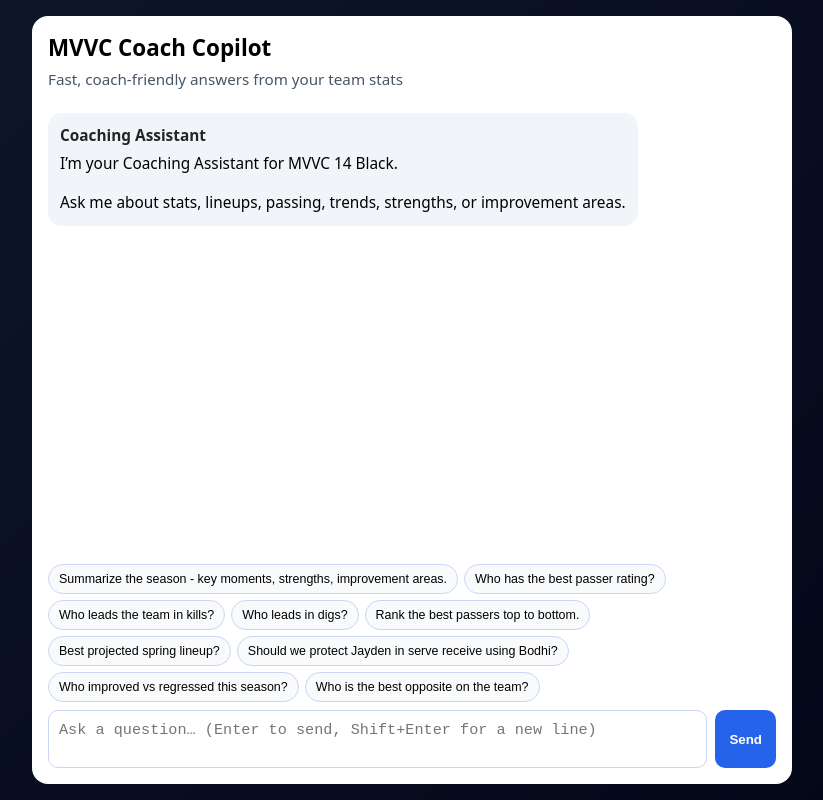
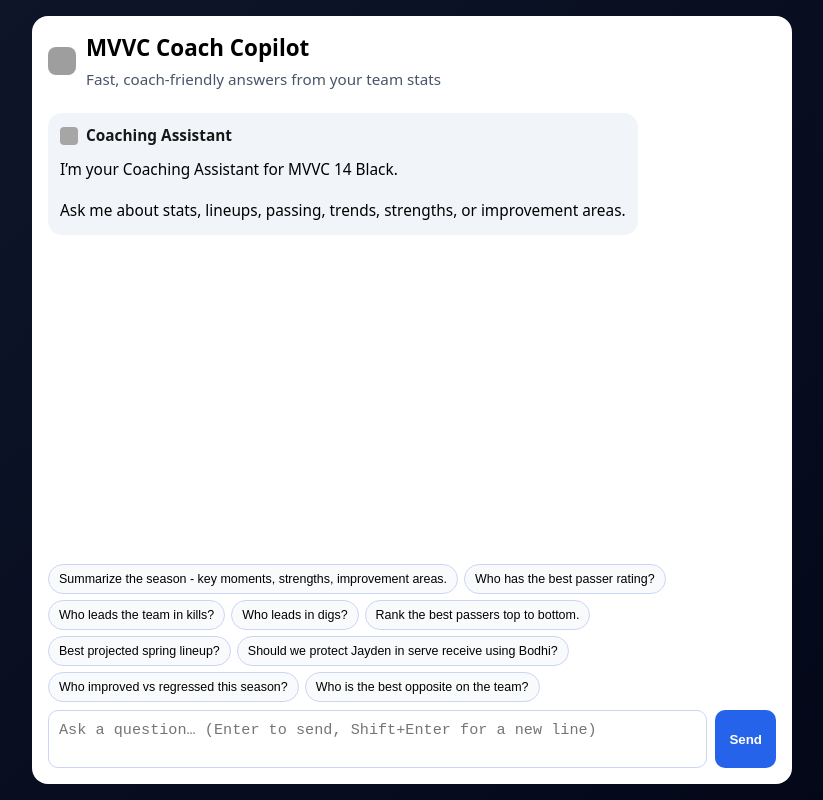
Before and after one commit to mtuyay-glitch/mvvc-coach-copilot, a Next.js app: page / in a window 1280 px wide. Shown: the whole page, without its empty margins (228-1051 px from the left). Built offline with nearby package versions, Linux system fonts and the light colour scheme; grey boxes are pictures that could not be loaded.

Commit message:
Update page.tsx
Add logo

```diff
--- a/app/page.tsx
+++ b/app/page.tsx
@@ -53,9 +53,12 @@ function toNiceHtml(raw: string) {
     const t = line.trim();
     if (!t) return false;
     if (/^(FACT:|PROJECTION:|Next steps:)/i.test(t)) return true;
-    // Common section titles (no colon)
-    if (/^(Short answer|Roster snapshot|Strengths|Improvement areas|Actionable Next steps|What I cannot provide)/i.test(t)) return true;
-    // Any "Title — subtitle" style
+    if (
+      /^(Short answer|Roster snapshot|Strengths|Improvement areas|Actionable Next steps|What I cannot provide)/i.test(
+        t
+      )
+    )
+      return true;
     if (/^[A-Za-z].{0,60}—/.test(t)) return true;
     return false;
   };
@@ -64,14 +67,12 @@ function toNiceHtml(raw: string) {
     const line = lines[i];
     const t = line.trim();
 
-    // Blank line => paragraph separation
     if (!t) {
       closeList();
       html += `<div style="height:10px"></div>`;
       continue;
     }
 
-    // Bullet list
     if (t.startsWith("- ")) {
       if (!inList) {
         closeList();
@@ -83,14 +84,12 @@ function toNiceHtml(raw: string) {
       continue;
     }
 
-    // Heading
     if (isHeading(t)) {
       closeList();
       html += `<div class="niceHeading">${t}</div>`;
       continue;
     }
 
-    // Normal paragraph line
     closeList();
     html += `<div class="nicePara">${t}</div>`;
   }
@@ -101,6 +100,21 @@ function toNiceHtml(raw: string) {
   html = html.replace(/\*\*(.+?)\*\*/g, "<strong>$1</strong>");
 
   return html;
+}
+
+function AssistantLabel() {
+  return (
+    <div style={styles.assistantLabel}>
+      <img
+        src="/mvvc-logo.png"
+        alt="MVVC"
+        width={18}
+        height={18}
+        style={styles.assistantLogo}
+      />
+      <span>Coaching Assistant</span>
+    </div>
+  );
 }
 
 export default function HomePage() {
@@ -163,8 +177,21 @@ export default function HomePage() {
     <main style={styles.page}>
       <section style={styles.card}>
         <header style={styles.header}>
-          <h1 style={styles.title}>MVVC Coach Copilot</h1>
-          <p style={styles.subtitle}>Fast, coach-friendly answers from your team stats</p>
+          <div style={styles.headerRow}>
+            <img
+              src="/mvvc-logo.png"
+              alt="MVVC"
+              width={28}
+              height={28}
+              style={styles.headerLogo}
+            />
+            <div>
+              <h1 style={styles.title}>MVVC Coach Copilot</h1>
+              <p style={styles.subtitle}>
+                Fast, coach-friendly answers from your team stats
+              </p>
+            </div>
+          </div>
         </header>
 
         <div style={styles.chat}>
@@ -183,7 +210,7 @@ export default function HomePage() {
                 }}
               >
                 <div style={styles.bubbleHeader}>
-                  <strong>{m.role === "user" ? "You" : "Coaching Assistant"}</strong>
+                  {m.role === "user" ? <strong>You</strong> : <AssistantLabel />}
                 </div>
 
                 {m.role === "user" ? (
@@ -202,7 +229,7 @@ export default function HomePage() {
             <div style={styles.msg}>
               <div style={styles.bubble}>
                 <div style={styles.bubbleHeader}>
-                  <strong>Coaching Assistant</strong>
+                  <AssistantLabel />
                 </div>
                 <div style={styles.textPlain}>Analyzing…</div>
               </div>
@@ -251,13 +278,12 @@ export default function HomePage() {
         {error && <div style={styles.error}>{error}</div>}
       </section>
 
-      {/* Tiny CSS helpers for nicer spacing */}
       <style>{`
-        .niceChat { margin-top: 6px; line-height: 1.5; }
-        .niceHeading { font-weight: 700; margin-top: 6px; }
-        .nicePara { margin-top: 6px; }
-        .niceList { margin: 8px 0 0 18px; padding: 0; }
-        .niceList li { margin: 6px 0; }
+        .niceChat { margin-top: 6px; line-height: 1.55; }
+        .niceHeading { font-weight: 800; margin-top: 8px; }
+        .nicePara { margin-top: 8px; }
+        .niceList { margin: 10px 0 0 18px; padding: 0; }
+        .niceList li { margin: 7px 0; }
       `}</style>
     </main>
   );
@@ -281,6 +307,14 @@ const styles: Record<string, React.CSSProperties> = {
   },
   header: {
     marginBottom: 12
+  },
+  headerRow: {
+    display: "flex",
+    alignItems: "center",
+    gap: 10
+  },
+  headerLogo: {
+    borderRadius: 8
   },
   title: {
     margin: 0,
@@ -308,7 +342,17 @@ const styles: Record<string, React.CSSProperties> = {
     fontSize: "0.96rem"
   },
   bubbleHeader: {
-    opacity: 0.85
+    opacity: 0.9
+  },
+  assistantLabel: {
+    display: "inline-flex",
+    alignItems: "center",
+    gap: 8,
+    fontWeight: 700
+  },
+  assistantLogo: {
+    borderRadius: 4,
+    display: "inline-block"
   },
   userBubble: {
     background: "#2563eb",
```
